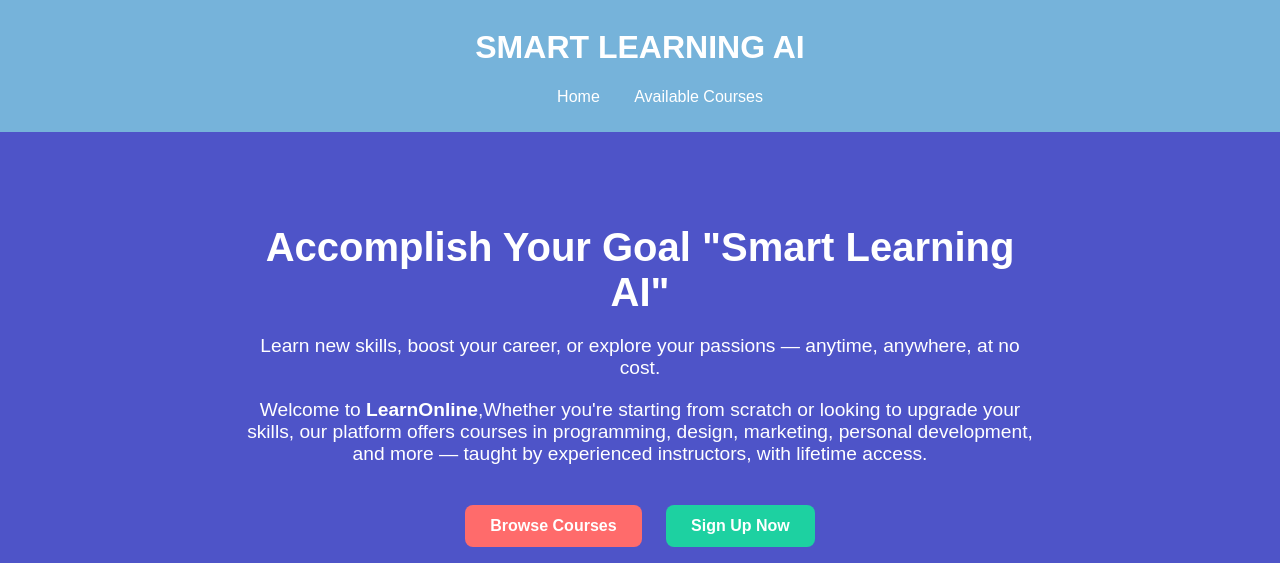
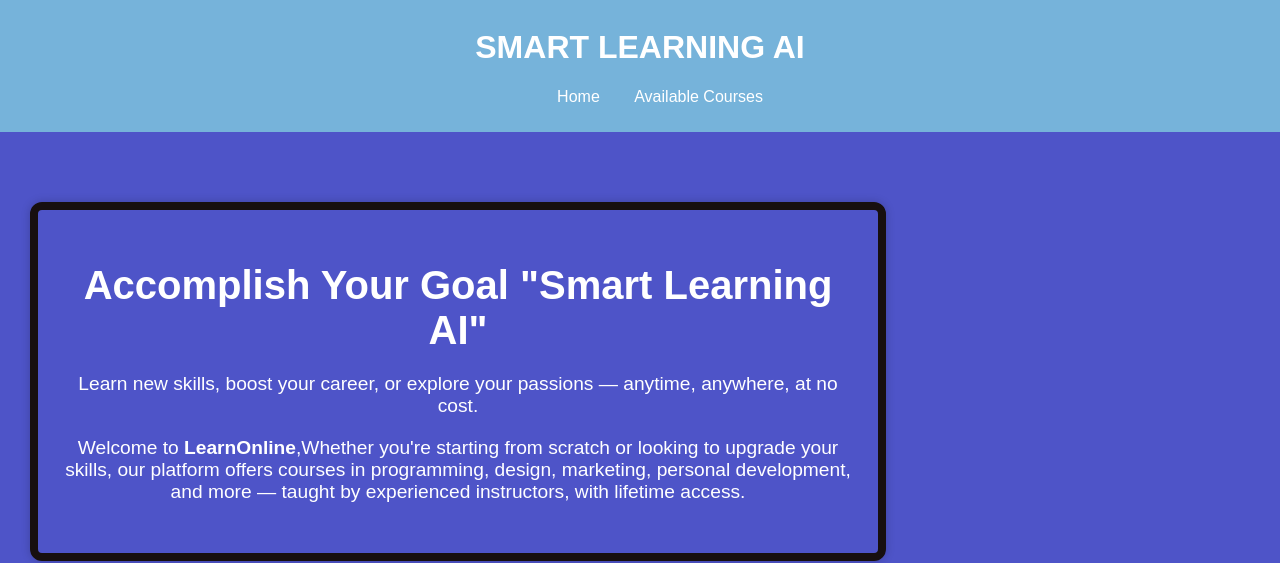
Before and after one commit to Deepasingh347/Smart_Learning_AI, a plain HTML site: page index.html in a window 1280 px wide. Shown: the part 242-805 px from the top of the page. Drawn offline with Linux system fonts and the light colour scheme.

Commit message:
Update index.html

```diff
--- a/index.html
+++ b/index.html
@@ -49,6 +49,13 @@
         display: block;
         margin: 20px auto;
     }
+        .home-content{
+        border: 8px solid #170f0f;
+        margin: 10px;
+        padding: 20px;
+        border-radius: 12px;
+        box-shadow: 0 0 10px rgba(0,0,0,0.2);
+    }
     </style>
 </head>
 <body>
@@ -71,8 +78,6 @@
                   <p>Learn new skills, boost your career, or explore your passions — anytime, anywhere, at no cost.</p>
                   <p>Welcome to <strong>LearnOnline</strong>,Whether you're starting from scratch or looking to upgrade your skills, our platform offers courses in programming, design, marketing, personal development, and more — taught by experienced instructors, with lifetime access.</p>
                   <div class="home-buttons">
-                    <a href="#courses" class="btn">Browse Courses</a>
-                    <a href="#registration" class="btn btn-secondary">Sign Up Now</a>
                   </div>
                 </div>
               </section>
```
